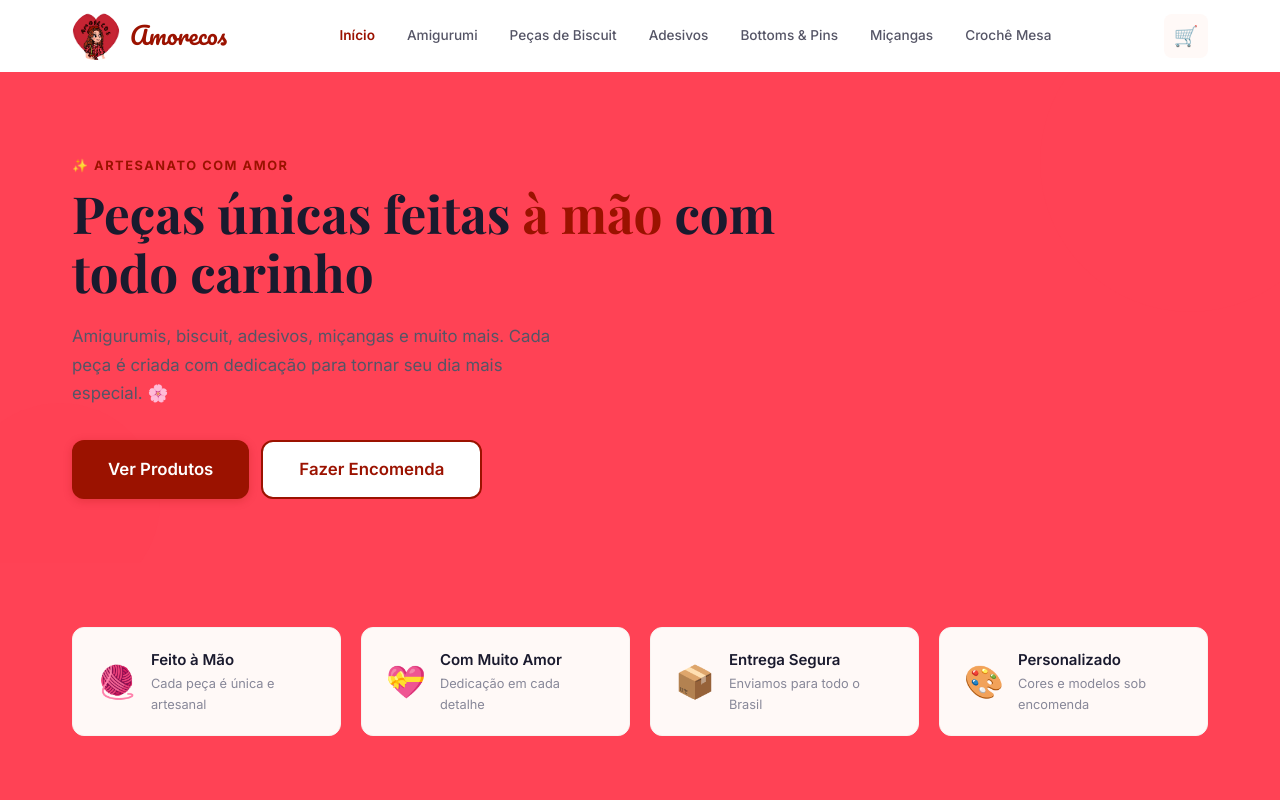
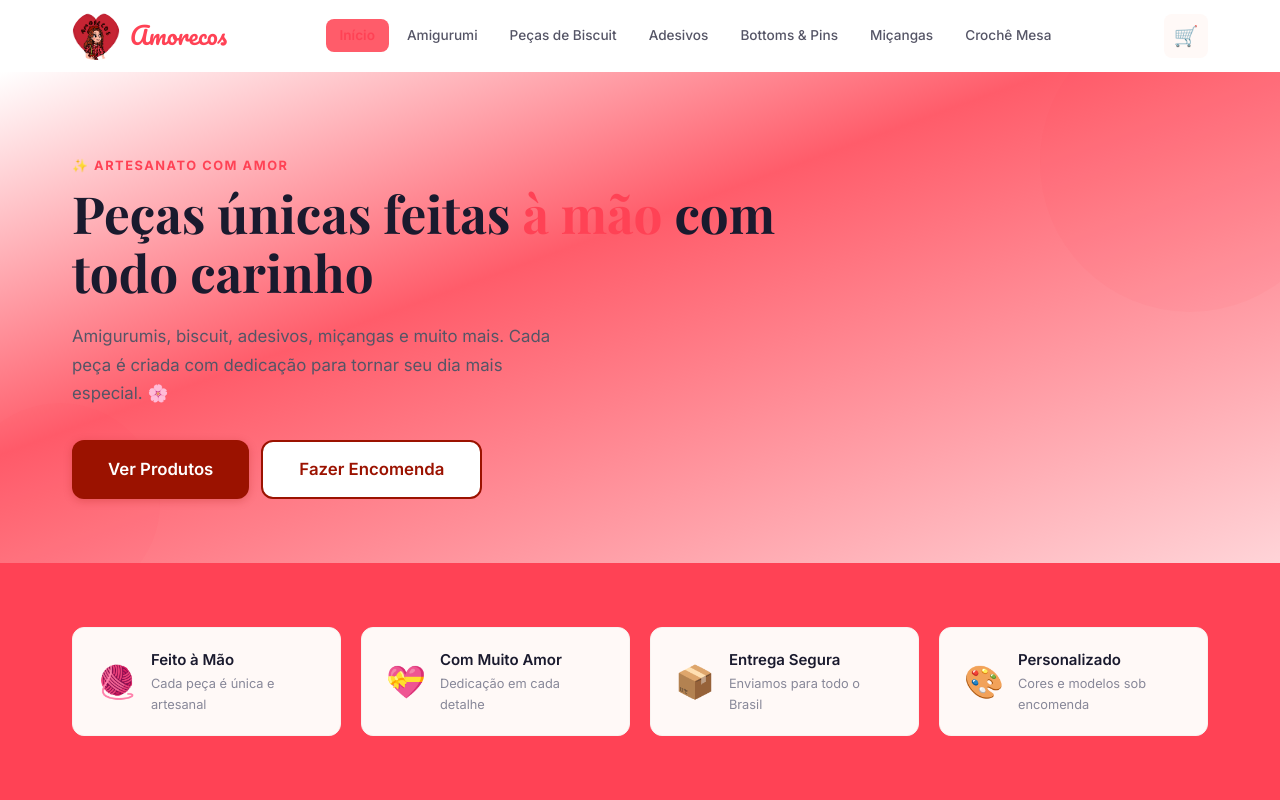
Before and after one commit to EliseuDev-Math/Amorecos, a React (Vite) app: page / in a window 1280 px wide. Shown: the top 800 px of the page. Built offline with nearby package versions, Linux system fonts and the light colour scheme; a web font is replaced by a local one.

Commit message:
Update index.css

```diff
--- a/src/index.css
+++ b/src/index.css
@@ -2,10 +2,9 @@
 
 /* ===== CSS Variables ===== */
 :root {
-  --primary: #9B1200;
-  --primary-light: #B91E0C;
-  --primary-dark: #7A0E00;
-  --primary-dark: #E63A4C;
+    --primary: #FF4255;
+  --primary-light: #FF6B7A;
+  --primary-lighter: #ff5c6a;
   --accent: #9B1200;
   --accent-light: #B91E0C;
   --accent-dark: #7A0E00;
```
